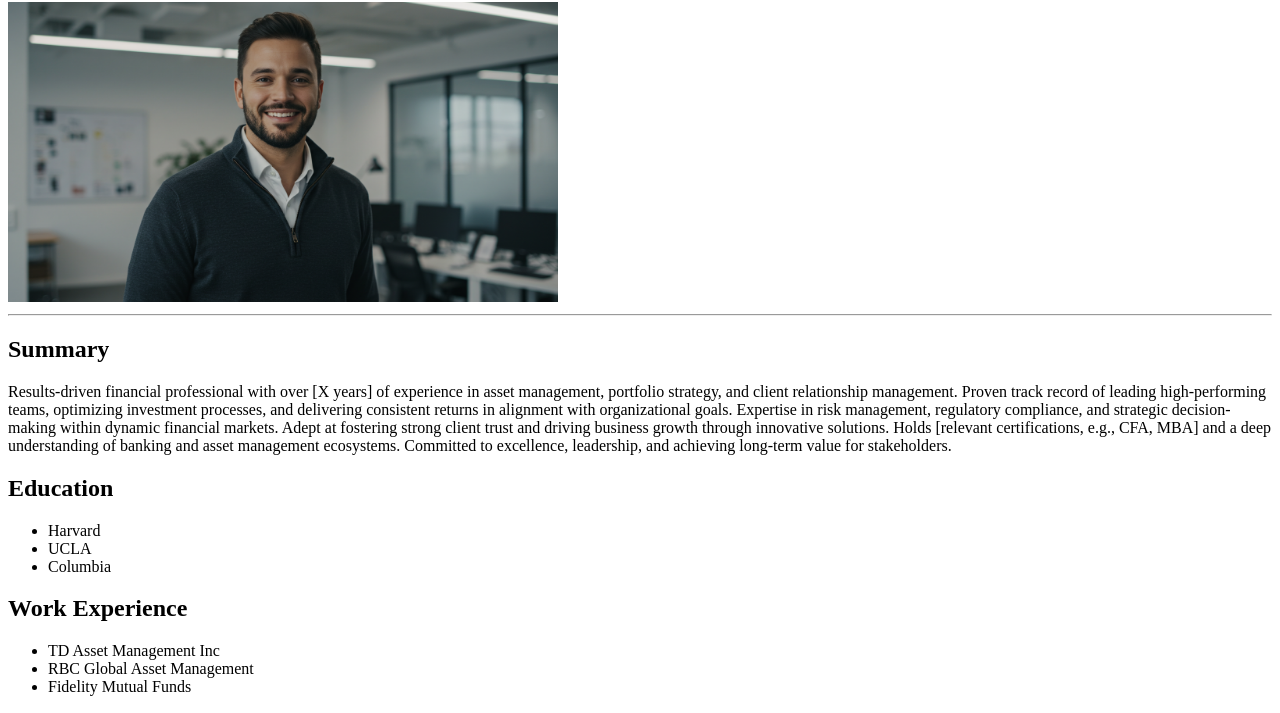
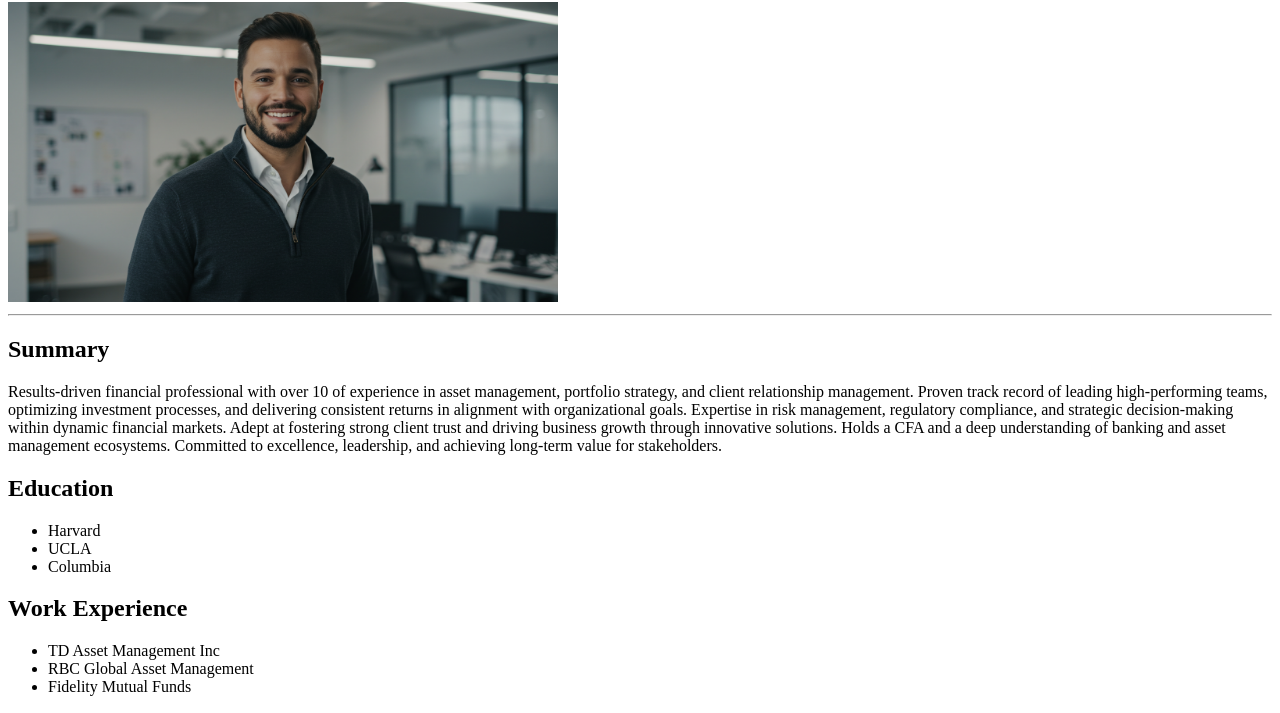
Before and after one commit to vassil-iordanov/4.4-Capstone-Project, a plain HTML site: page index.html in a window 1280 px wide. Shown: the part 78-791 px from the top of the page. Drawn offline with Linux system fonts and the light colour scheme.

Commit message:
updated summary section

```diff
--- a/index.html
+++ b/index.html
@@ -19,7 +19,13 @@
 <hr/>
 
 <h2>Summary</h2>
-<p>Results-driven financial professional with over [X years] of experience in asset management, portfolio strategy, and client relationship management. Proven track record of leading high-performing teams, optimizing investment processes, and delivering consistent returns in alignment with organizational goals. Expertise in risk management, regulatory compliance, and strategic decision-making within dynamic financial markets. Adept at fostering strong client trust and driving business growth through innovative solutions. Holds [relevant certifications, e.g., CFA, MBA] and a deep understanding of banking and asset management ecosystems. Committed to excellence, leadership, and achieving long-term value for stakeholders.</p>
+<p>Results-driven financial professional with over 10 of experience in asset management,
+    portfolio strategy, and client relationship management. Proven track record of leading high-performing teams,
+    optimizing investment processes, and delivering consistent returns in alignment with organizational goals.
+    Expertise in risk management, regulatory compliance, and strategic decision-making within dynamic financial markets.
+    Adept at fostering strong client trust and driving business growth through innovative solutions.
+    Holds a CFA and a deep understanding of banking and asset management ecosystems.
+    Committed to excellence, leadership, and achieving long-term value for stakeholders.</p>
 <h2 >Education</h2>
 <ul>
     <li>Harvard</li>
```
